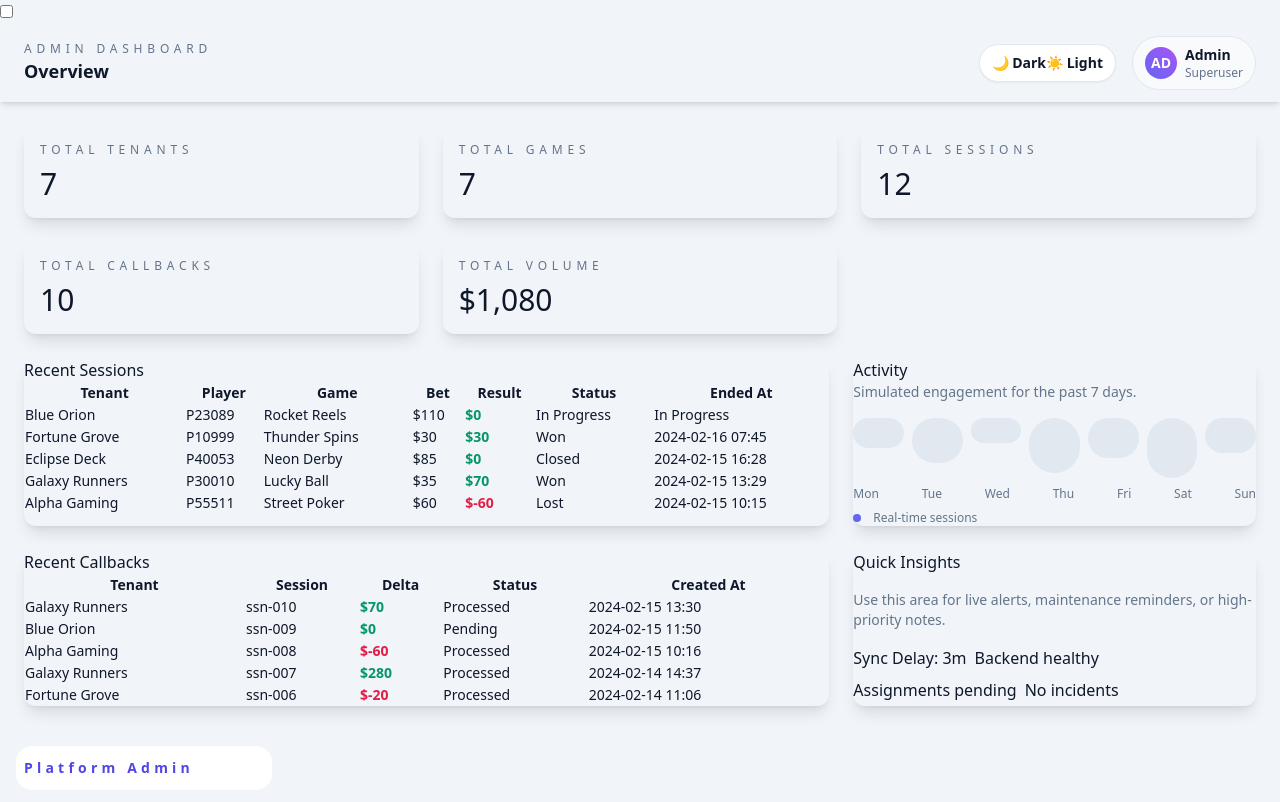
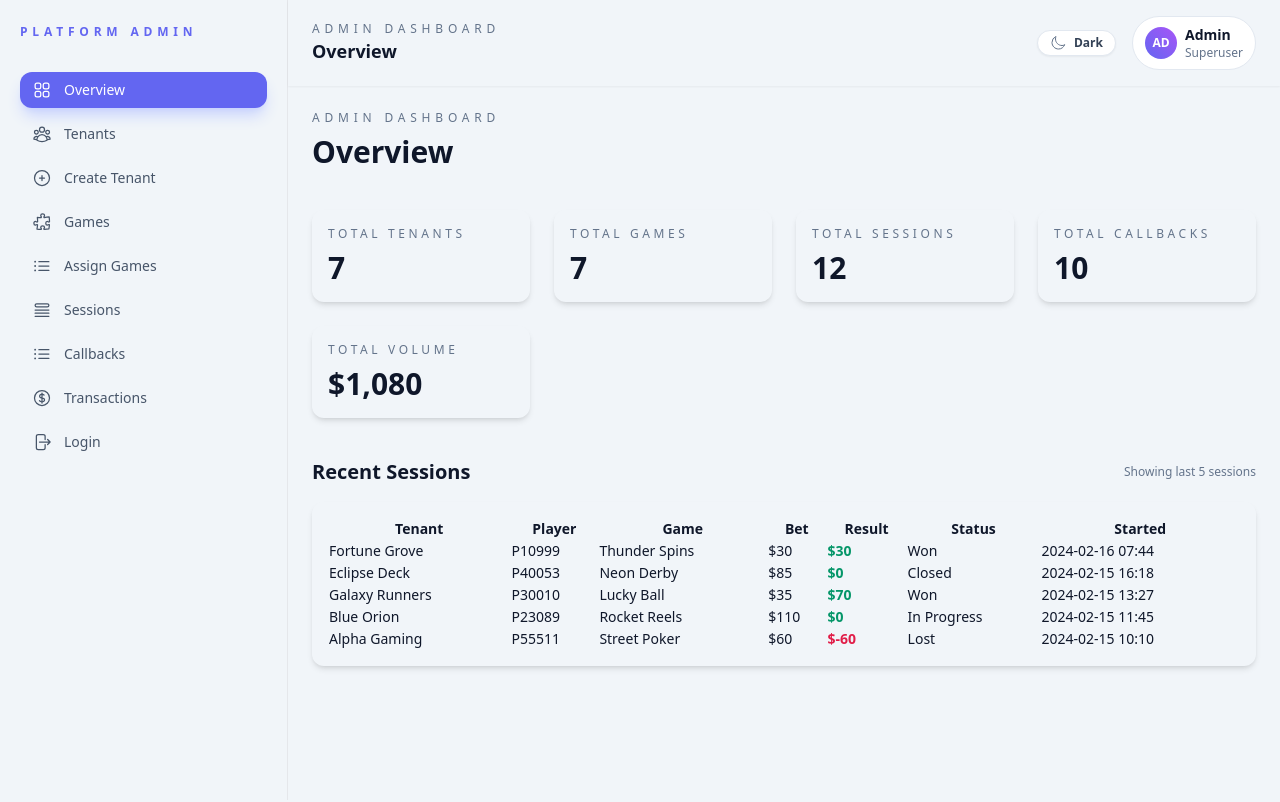
Before and after one commit to singhketan921/games-platform, a Next.js app in the folder dashboard/: page /admin in a window 1280 px wide. Shown: the top 802 px of the page. Built offline with nearby package versions, Linux system fonts and the light colour scheme.

Commit message:
align admin layout

```diff
--- a/dashboard/app/admin/components/AdminNavbar.jsx
+++ b/dashboard/app/admin/components/AdminNavbar.jsx
@@ -1,18 +1,22 @@
 "use client";
 
+import { SunIcon, MoonIcon, Bars3Icon } from "@heroicons/react/24/outline";
 import useAdminTheme from "./useAdminTheme";
-import { Bars3Icon } from "@heroicons/react/24/outline";
 
 export default function AdminNavbar() {
   const { theme, toggleTheme } = useAdminTheme();
 
   return (
-    <header className="bg-base-100 shadow-md">
-      <div className="flex items-center justify-between px-4 py-3 lg:px-6">
-        <div className="flex items-center gap-4">
-          <label htmlFor="admin-drawer" className="btn btn-square btn-ghost lg:hidden">
+    <header className="sticky top-0 z-20 bg-base-100 shadow-sm">
+      <div className="mx-auto flex max-w-7xl items-center justify-between px-6 py-4">
+        <div className="flex items-center gap-3">
+          <button
+            type="button"
+            className="btn btn-ghost btn-square lg:hidden"
+            aria-label="Open menu"
+          >
             <Bars3Icon className="h-5 w-5" />
-          </label>
+          </button>
           <div>
             <p className="text-xs uppercase tracking-[0.4em] text-slate-500">Admin Dashboard</p>
             <h1 className="text-lg font-semibold text-slate-900">Overview</h1>
@@ -22,15 +26,23 @@ export default function AdminNavbar() {
         <div className="flex items-center gap-4">
           <button
             type="button"
-            className="swap swap-rotate rounded-full border border-slate-200 bg-white px-3 py-2 text-sm font-semibold text-slate-900 shadow-sm"
             onClick={toggleTheme}
-            aria-label="Toggle theme"
+            className="flex items-center gap-2 rounded-full border border-slate-200 bg-white px-3 py-1 text-xs font-semibold text-slate-700 shadow-sm"
           >
-            <span className="swap-off">🌙 Dark</span>
-            <span className="swap-on">☀️ Light</span>
+            {theme === "corporate" ? (
+              <>
+                <MoonIcon className="h-4 w-4 text-slate-500" />
+                Dark
+              </>
+            ) : (
+              <>
+                <SunIcon className="h-4 w-4 text-amber-400" />
+                Light
+              </>
+            )}
           </button>
-          <div className="flex items-center gap-2 rounded-full border border-slate-200 bg-slate-50 px-3 py-2">
-            <div className="h-8 w-8 rounded-full bg-gradient-to-tr from-indigo-500 to-purple-500 text-center leading-8 text-sm font-semibold text-white">
+          <div className="flex items-center gap-2 rounded-full border border-slate-200 bg-white px-3 py-2">
+            <div className="flex h-8 w-8 items-center justify-center rounded-full bg-gradient-to-tr from-indigo-500 to-purple-500 text-xs font-semibold text-white">
               AD
             </div>
             <div>
--- a/dashboard/app/admin/components/AdminSidebar.jsx
+++ b/dashboard/app/admin/components/AdminSidebar.jsx
@@ -3,60 +3,57 @@
 import Link from "next/link";
 import { usePathname } from "next/navigation";
 import {
+  Squares2X2Icon,
+  UserGroupIcon,
+  PlusCircleIcon,
   PuzzlePieceIcon,
-  UserGroupIcon,
-  CreditCardIcon,
-  ShieldCheckIcon,
-  Squares2X2Icon,
+  ListBulletIcon,
+  QueueListIcon,
+  CurrencyDollarIcon,
   ArrowRightOnRectangleIcon,
-  QueueListIcon,
-  ListBulletIcon,
-  DocumentDuplicateIcon,
 } from "@heroicons/react/24/outline";
 
-const menuItems = [
-  { label: "Overview", href: "/admin", icon: Squares2X2Icon },
-  { label: "Tenants", href: "/admin/tenants", icon: UserGroupIcon },
-  { label: "Create Tenant", href: "/admin/tenants/new", icon: ShieldCheckIcon },
-  { label: "Games", href: "/admin/games", icon: PuzzlePieceIcon },
-  { label: "Assign Games", href: "/admin/assignments", icon: DocumentDuplicateIcon },
-  { label: "Sessions", href: "/admin/sessions", icon: QueueListIcon },
-  { label: "Callbacks", href: "/admin/callbacks", icon: ListBulletIcon },
-  { label: "Transactions", href: "/admin/transactions", icon: CreditCardIcon },
-  { label: "Login", href: "/admin/login", icon: ArrowRightOnRectangleIcon },
+const navItems = [
+  { href: "/admin", label: "Overview", icon: Squares2X2Icon },
+  { href: "/admin/tenants", label: "Tenants", icon: UserGroupIcon },
+  { href: "/admin/tenants/new", label: "Create Tenant", icon: PlusCircleIcon },
+  { href: "/admin/games", label: "Games", icon: PuzzlePieceIcon },
+  { href: "/admin/assignments", label: "Assign Games", icon: ListBulletIcon },
+  { href: "/admin/sessions", label: "Sessions", icon: QueueListIcon },
+  { href: "/admin/callbacks", label: "Callbacks", icon: ListBulletIcon },
+  { href: "/admin/transactions", label: "Transactions", icon: CurrencyDollarIcon },
+  { href: "/admin/login", label: "Login", icon: ArrowRightOnRectangleIcon },
 ];
 
 export default function AdminSidebar() {
   const pathname = usePathname();
 
   return (
-    <div className="drawer-side shadow-lg">
-      <label htmlFor="admin-drawer" className="drawer-overlay" />
-      <div className="menu p-4 w-72 bg-base-200 min-h-full space-y-4">
-        <div className="px-2 py-3 rounded-2xl bg-white text-sm font-semibold tracking-[.3em] text-indigo-600">
+    <aside className="hidden w-72 shrink-0 flex-col border-r border-base-200 bg-base-100 px-5 py-6 lg:flex">
+      <div className="mb-8">
+        <p className="text-xs font-semibold uppercase tracking-[0.4em] text-indigo-500">
           Platform Admin
+        </p>
       </div>
-        <ul className="space-y-1">
-          {menuItems.map((item) => {
+      <nav className="space-y-2 text-sm font-medium text-slate-600">
+        {navItems.map((item) => {
           const active = pathname === item.href;
           return (
-              <li key={item.href}>
             <Link
+              key={item.href}
               href={item.href}
-                  className={`flex items-center gap-3 rounded-xl px-3 py-2 text-sm font-medium transition ${
+              className={`flex items-center gap-3 rounded-xl px-3 py-2 transition ${
                 active
-                      ? "bg-indigo-500 text-white shadow-lg"
-                      : "text-slate-700 hover:bg-slate-100"
+                  ? "bg-indigo-500 text-white shadow-lg shadow-indigo-200"
+                  : "hover:bg-slate-100 hover:text-slate-900"
               }`}
             >
               <item.icon className="h-5 w-5" />
-                  {item.label}
+              <span>{item.label}</span>
             </Link>
-              </li>
           );
         })}
-        </ul>
-      </div>
-    </div>
+      </nav>
+    </aside>
   );
 }
--- a/dashboard/app/admin/layout.js
+++ b/dashboard/app/admin/layout.js
@@ -1,15 +1,23 @@
 import AdminNavbar from "./components/AdminNavbar";
 import AdminSidebar from "./components/AdminSidebar";
 
+export const metadata = {
+  title: "Admin Dashboard",
+  description: "Platform Admin dashboard",
+};
+
 export default function AdminLayout({ children }) {
   return (
-    <div className="drawer lg:drawer-open">
-      <input id="admin-drawer" type="checkbox" className="drawer-toggle" />
-      <div className="drawer-content flex flex-col bg-base-100">
-        <AdminNavbar />
-        <main className="flex-1 p-6">{children}</main>
+    <div className="min-h-screen bg-base-200">
+      <div className="flex min-h-screen">
+        <AdminSidebar />
+        <div className="flex flex-1 flex-col">
+          <AdminNavbar />
+          <main className="flex-1 px-6 py-6">
+            <div className="mx-auto max-w-7xl">{children}</div>
+          </main>
+        </div>
       </div>
-      <AdminSidebar />
     </div>
   );
 }
--- a/dashboard/app/admin/page.js
+++ b/dashboard/app/admin/page.js
@@ -1,72 +1,80 @@
-import {
-  tenants,
-  sessions,
-  callbacks,
-  transactions,
-} from "./mockData";
+import { tenants, sessions, callbacks, transactions } from "./mockData";
 
-const statCards = [
+const stats = [
   { label: "Total Tenants", value: tenants.length },
   { label: "Total Games", value: 7 },
   { label: "Total Sessions", value: sessions.length },
   { label: "Total Callbacks", value: callbacks.length },
-  {
-    label: "Total Volume",
-    value: `$${transactions
-      .reduce((sum, txn) => sum + Math.abs(txn.amount), 0)
-      .toLocaleString()}`,
-  },
 ];
 
-const formatDate = (value) => (value ? value : "—");
+const totalVolume = transactions.reduce(
+  (sum, txn) => sum + Math.abs(txn.amount),
+  0
+);
 
 const statusBadge = (status) => {
-  const mapping = {
+  const map = {
     Won: "badge badge-success",
     Lost: "badge badge-error",
-    "In Progress": "badge badge-info",
-    Closed: "badge badge-ghost",
-    Processed: "badge badge-success",
-    Error: "badge badge-error",
-    Pending: "badge badge-warning",
+    "In Progress": "badge badge-warning",
+    Closed: "badge badge-info",
   };
-  return mapping[status] || "badge badge-outline";
+  return map[status] || "badge";
 };
 
 const recentSessions = [...sessions]
-  .sort((a, b) => new Date(b.endedAt || Date.now()) - new Date(a.endedAt || Date.now()))
-  .slice(0, 5)
-  .map((session) => ({
-    ...session,
-    endedAt: session.endedAt || "In Progress",
-  }));
-
-const recentCallbacks = [...callbacks]
-  .sort((a, b) => new Date(b.createdAt) - new Date(a.createdAt))
+  .sort(
+    (a, b) => new Date(b.startedAt || 0) - new Date(a.startedAt || 0)
+  )
   .slice(0, 5);
 
 export default function AdminOverviewPage() {
   return (
-    <div className="space-y-6">
-      <section className="grid grid-cols-1 gap-6 md:grid-cols-2 xl:grid-cols-3">
-        {statCards.map((card) => (
-          <div key={card.label} className="card bg-base-100 shadow-lg rounded-xl p-4">
+    <div className="space-y-10">
+      <section className="space-y-2">
+        <p className="text-xs uppercase tracking-[0.4em] text-slate-500">
+          Admin Dashboard
+        </p>
+        <h1 className="text-3xl font-bold text-slate-900">Overview</h1>
+      </section>
+
+      <section className="grid gap-6 md:grid-cols-2 lg:grid-cols-4">
+        {stats.map((stat) => (
+          <div
+            key={stat.label}
+            className="stats bg-base-100 shadow-md rounded-xl p-4"
+          >
             <div className="stat">
-              <div className="stat-title text-xs uppercase tracking-[0.4em] text-slate-500">
-                {card.label}
+              <div className="stat-title text-xs uppercase tracking-[0.3em] text-slate-500">
+                {stat.label}
               </div>
-              <div className="stat-value mt-2 text-3xl text-slate-900">{card.value}</div>
+              <div className="stat-value mt-2 text-3xl font-bold text-slate-900">
+                {stat.value}
+              </div>
             </div>
           </div>
         ))}
+        <div className="stats bg-base-100 shadow-md rounded-xl p-4">
+          <div className="stat">
+            <div className="stat-title text-xs uppercase tracking-[0.3em] text-slate-500">
+              Total Volume
+            </div>
+            <div className="stat-value mt-2 text-3xl font-bold text-slate-900">
+              ${totalVolume.toLocaleString()}
+            </div>
+          </div>
+        </div>
       </section>
 
-      <section className="grid grid-cols-1 gap-6 xl:grid-cols-[2fr,1fr]">
-        <div className="card bg-base-100 shadow-lg rounded-xl">
-          <div className="card-body">
-            <h2 className="card-title">Recent Sessions</h2>
-            <div className="overflow-x-auto">
-              <table className="table w-full text-sm">
+      <section className="space-y-4">
+        <div className="flex items-center justify-between">
+          <h2 className="text-xl font-bold text-slate-900">Recent Sessions</h2>
+          <span className="text-xs text-slate-500">
+            Showing last {recentSessions.length} sessions
+          </span>
+        </div>
+        <div className="overflow-x-auto bg-base-100 shadow-md rounded-xl p-4">
+          <table className="table table-zebra w-full text-sm">
             <thead>
               <tr>
                 <th>Tenant</th>
@@ -75,7 +83,7 @@ export default function AdminOverviewPage() {
                 <th>Bet</th>
                 <th>Result</th>
                 <th>Status</th>
-                    <th>Ended At</th>
+                <th>Started</th>
               </tr>
             </thead>
             <tbody>
@@ -85,114 +93,26 @@ export default function AdminOverviewPage() {
                   <td>{session.playerId}</td>
                   <td>{session.gameName}</td>
                   <td>${session.betAmount}</td>
-                      <td>
-                        <span
+                  <td
                     className={`font-semibold ${
-                            session.resultAmount >= 0 ? "text-emerald-600" : "text-rose-600"
+                      session.resultAmount >= 0
+                        ? "text-emerald-600"
+                        : "text-rose-600"
                     }`}
                   >
                     ${session.resultAmount}
+                  </td>
+                  <td>
+                    <span className={statusBadge(session.status)}>
+                      {session.status}
                     </span>
                   </td>
-                      <td>
-                        <span className={statusBadge(session.status)}>{session.status}</span>
-                      </td>
-                      <td>{formatDate(session.endedAt)}</td>
+                  <td>{session.startedAt}</td>
                 </tr>
               ))}
             </tbody>
           </table>
         </div>
-          </div>
-        </div>
-        <div className="card bg-base-100 shadow-lg rounded-xl">
-          <div className="card-body">
-            <h2 className="card-title">Activity</h2>
-            <p className="text-sm text-slate-500 mb-4">
-              Simulated engagement for the past 7 days.
-            </p>
-            <div className="space-y-2">
-              <div className="grid grid-cols-7 gap-2">
-                {[6, 9, 5, 11, 8, 12, 7].map((height, index) => (
-                  <div
-                    key={index}
-                    className="rounded-full bg-slate-200"
-                    style={{ height: `${height * 5}px` }}
-                  />
-                ))}
-              </div>
-              <div className="flex justify-between text-xs text-slate-500">
-                <span>Mon</span>
-                <span>Tue</span>
-                <span>Wed</span>
-                <span>Thu</span>
-                <span>Fri</span>
-                <span>Sat</span>
-                <span>Sun</span>
-              </div>
-              <div className="flex items-center gap-3 text-xs text-slate-500">
-                <span className="h-2 w-2 rounded-full bg-indigo-500" />
-                Real-time sessions
-              </div>
-            </div>
-          </div>
-        </div>
-      </section>
-
-      <section className="grid grid-cols-1 gap-6 xl:grid-cols-[2fr,1fr]">
-        <div className="card bg-base-100 shadow-lg rounded-xl">
-          <div className="card-body">
-            <h2 className="card-title">Recent Callbacks</h2>
-            <div className="overflow-x-auto">
-              <table className="table w-full text-sm">
-                <thead>
-                  <tr>
-                    <th>Tenant</th>
-                    <th>Session</th>
-                    <th>Delta</th>
-                    <th>Status</th>
-                    <th>Created At</th>
-                  </tr>
-                </thead>
-                <tbody>
-                  {recentCallbacks.map((callback) => (
-                    <tr key={callback.id}>
-                      <td>{callback.tenantName}</td>
-                      <td>{callback.sessionId}</td>
-                      <td>
-                        <span
-                          className={`font-semibold ${
-                            callback.delta >= 0 ? "text-emerald-600" : "text-rose-600"
-                          }`}
-                        >
-                          ${callback.delta}
-                        </span>
-                      </td>
-                      <td>
-                        <span className={statusBadge(callback.status)}>{callback.status}</span>
-                      </td>
-                      <td>{formatDate(callback.createdAt)}</td>
-                    </tr>
-                  ))}
-                </tbody>
-              </table>
-            </div>
-          </div>
-        </div>
-        <div className="card bg-base-100 shadow-lg rounded-xl">
-          <div className="card-body space-y-4">
-            <h2 className="card-title">Quick Insights</h2>
-            <p className="text-sm text-slate-500">
-              Use this area for live alerts, maintenance reminders, or high-priority notes.
-            </p>
-            <div className="flex flex-wrap gap-2">
-              <span className="badge badge-outline">Sync Delay: 3m</span>
-              <span className="badge badge-success">Backend healthy</span>
-              <span className="badge badge-warning">Assignments pending</span>
-              <span className="badge badge-info">No incidents</span>
-            </div>
-          </div>
-        </div>
       </section>
     </div>
   );
```
Lines whose indentation alone changed are shown as unchanged.
